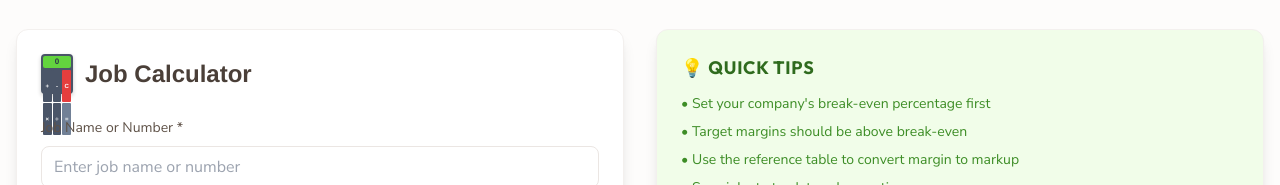
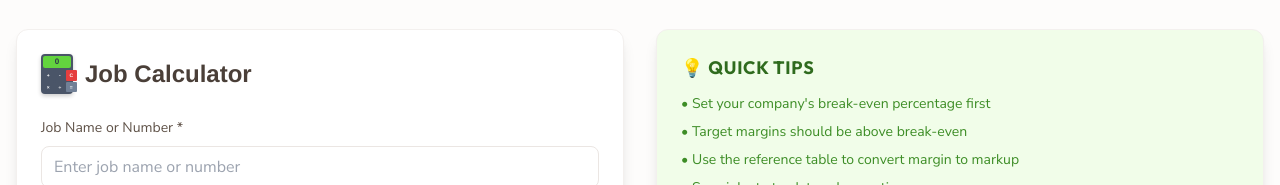
Before and after one commit to KayFernPR/Division-Calculator, a React (Vite) app: page / in a window 1280 px wide. Shown: the part 239-424 px from the top of the page. Built offline with nearby package versions, Linux system fonts and the light colour scheme.

Commit message:
Fixed skewed calculator buttons

```diff
--- a/src/index.css
+++ b/src/index.css
@@ -64,6 +64,7 @@
     grid-template-columns: repeat(3, 1fr);
     gap: 1px;
     flex: 1;
+    height: 24px;
   }
 
   .calc-btn {
@@ -73,9 +74,10 @@
     display: flex;
     align-items: center;
     justify-content: center;
-    font-size: 6px;
+    font-size: 5px;
     font-weight: bold;
-    min-height: 6px;
+    min-height: 7px;
+    aspect-ratio: 1;
   }
 
   .calc-btn.clear {
```
